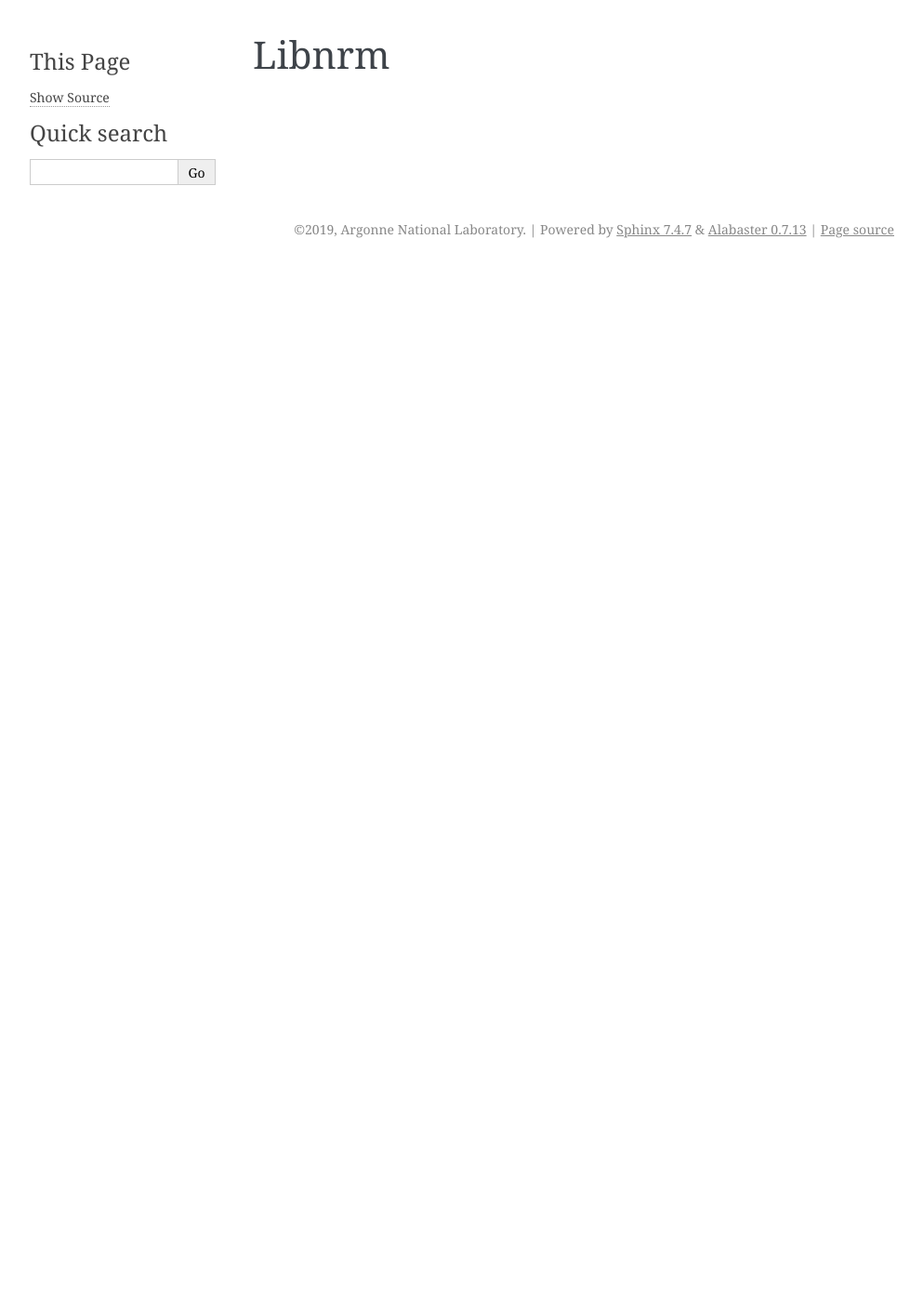
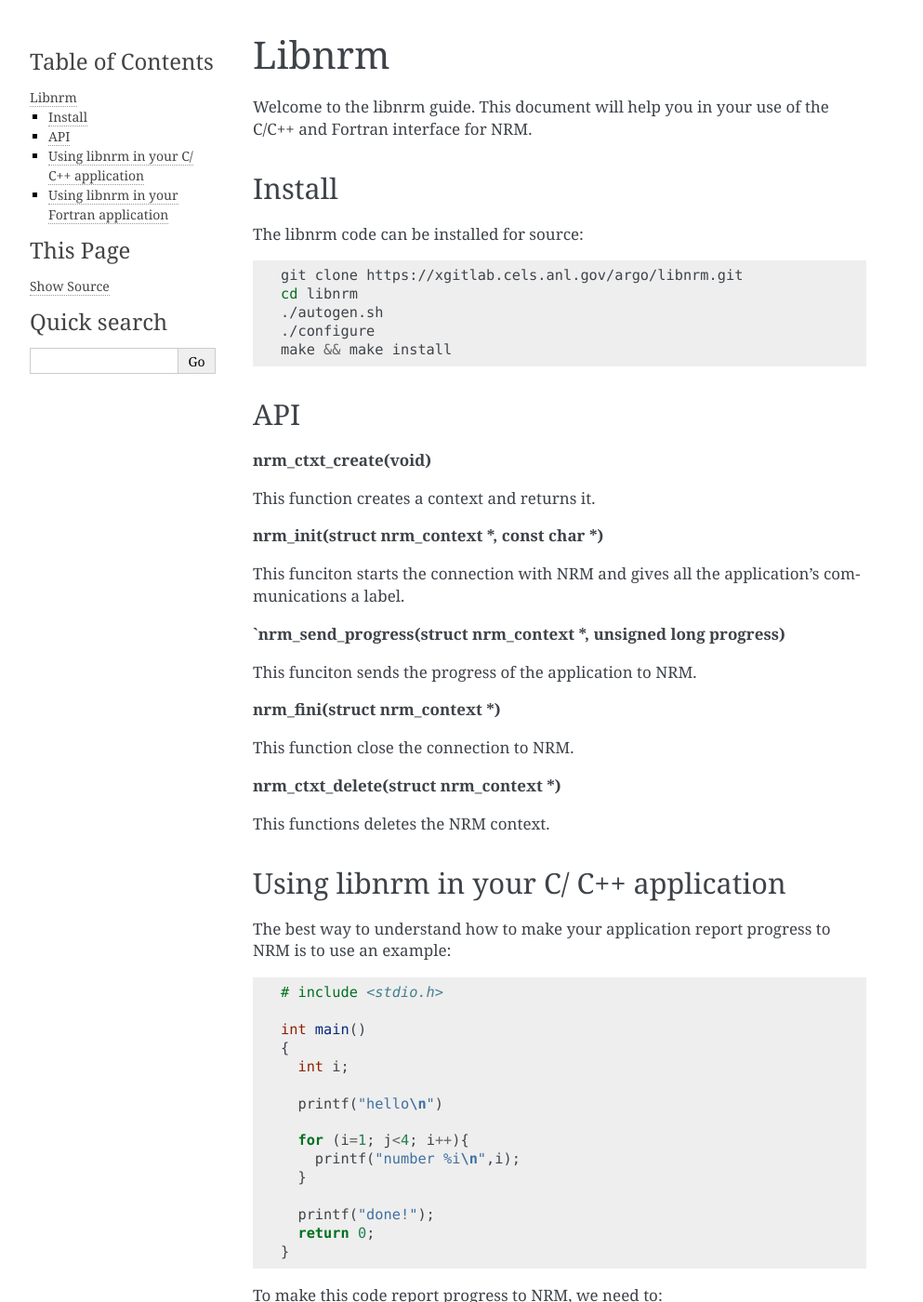
Before and after one commit to anlsys/nrm-legacy, a Sphinx documentation site: the page built from docs/libnrm.rst, in a window 1280 px wide and 1400 px high. Shown: the whole window at 93% size, without its empty margins (148-1141 px from the left). Built offline with Sphinx 7.4.7, drawn with Linux system fonts in a browser that asks for light colours; some of the changed text lies outside the part shown.

Commit message:
[wip] first draft of the libnrm part of the documentation
first attempt at a documentation of libnrm API, with C and Fortran
examples.

```diff
--- a/docs/libnrm.rst
+++ b/docs/libnrm.rst
@@ -1,2 +1,141 @@
+======
 Libnrm
 ======
+
+.. highlight:: bash
+
+Welcome to the libnrm guide. This document will help you in your use of the
+C/C++ and Fortran interface for NRM.
+
+Install
+=======
+
+The libnrm code can be installed for source::
+
+ git clone https://xgitlab.cels.anl.gov/argo/libnrm.git
+ cd libnrm
+ ./autogen.sh
+ ./configure
+ make && make install
+
+API
+===
+
+**nrm_ctxt_create(void)**
+
+This function creates a context and returns it.
+
+**nrm_init(struct nrm_context *, const char *)**
+
+This funciton starts the connection with NRM and gives all the application's
+communications a label.
+
+**`nrm_send_progress(struct nrm_context *, unsigned long progress)**
+
+This funciton sends the progress of the application to NRM.
+
+**nrm_fini(struct nrm_context *)**
+
+This function close the connection to NRM.
+
+**nrm_ctxt_delete(struct nrm_context *)**
+
+This functions deletes the NRM context.
+
+Using libnrm in your C/ C++ application
+=======================================
+.. highlight:: C
+
+The best way to understand how to make your application report progress to NRM
+is to use an example::
+
+ # include <stdio.h>
+
+ int main()
+ {
+   int i;
+
+   printf("hello\n")
+
+   for (i=1; j<4; i++){
+     printf("number %i\n",i);
+   }
+
+   printf("done!");
+   return 0;
+ }
+
+To make this code report progress to NRM, we need to:
+
+- include the library in the same way you include your other dependencies,
+- declare a nrm_context structure,
+- initialize your NRM context,
+- report progress to NRM at one point in your code,
+- close the connection and delete your NRM context,
+
+using the functions from the API. We end up with something like this::
+
+ # include <stdio.h>
+ # include <nrm.h>
+
+ int main()
+ {
+   int i;
+   struct nrm_context context;
+
+   printf("hello\n")
+   nrm_init(&context, "example");
+
+   for (i=1; j<4; i++){
+     printf("number %i\n",i);
+     nrm_send_progress(&context, 1);
+   }
+
+   printf("done!");
+   nrm_fini(&context);
+   return 0;
+ }
+
+Using libnrm in your Fortran application
+========================================
+.. highlight:: Fortran
+
+The same thing can be done with a Fortran application, using the Fortran
+interface of this library. Let's take a similar example::
+
+ implicit none
+
+ integer i
+
+ print*, "hello"
+
+ do i=1, 4
+   print*, "number", i
+ end do
+
+ print*, "done!"
+
+The functions in the Fortran interface are similar to the ones from the C API,
+only with a `f_` in front.
+To talk to NRM, the code becomes::
+
+ implicit none
+
+ include 'f_nrm.h'
+ include(kind=NRM_PTR) context
+
+ integer rc, i
+
+ print*, "hello"
+ rc = f_nrm_ctxt_create(context);
+ rc = f_nrm_init(context, 'example', len('example'))
+
+ do i=1, 4
+   print*, "number", i
+   progress = 1.0
+   rc = f_nrm_send_progress(context, progress)
+ end do
+
+ print*, "done!"
+ rc = f_nrm_fini(context)
+ rc = f_nrm_ctxt_delete(context)
```
